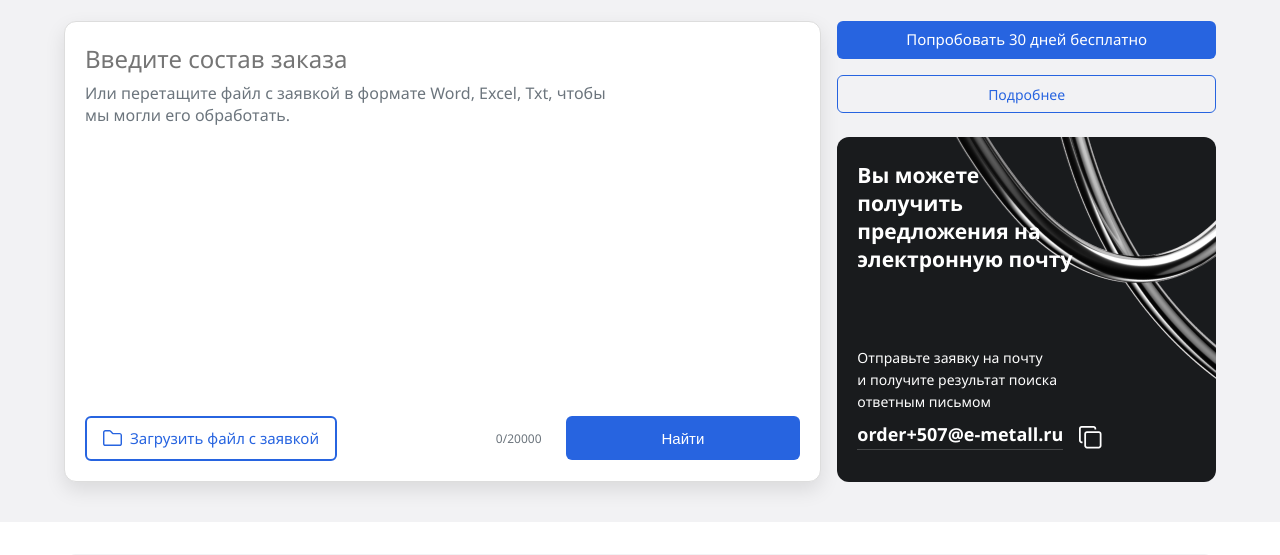
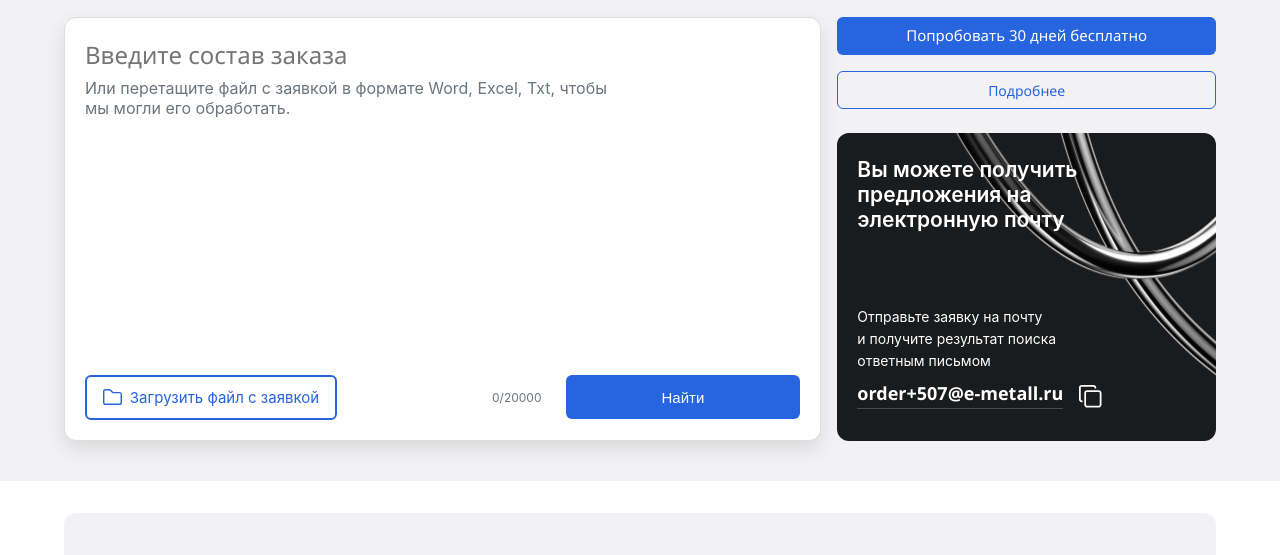
Before and after one commit to awsterr/Emetall-AI-Search, a plain HTML site: page index.html in a window 1280 px wide. Shown: the part 102-657 px from the top of the page. Drawn offline with Linux system fonts and the light colour scheme.

Commit message:
import fix

```diff
--- a/#source/styles.scss
+++ b/#source/styles.scss
@@ -24,9 +24,20 @@
 // }
 
 body {
-   font-family: 'Segoe UI', 'Arial', sans-serif;
-   color: $text-color;
+   font-family:
+      -apple-system,
+      /* macOS и iOS */
+      BlinkMacSystemFont,
+      /* запасной системный шрифт на старых macOS */
+      "Segoe UI",
+      /* Windows */
+      Roboto,
+      /* Android */
+      "Helvetica Neue", Helvetica, Arial,
+      /* универсальные sans-serif */
+      sans-serif;
 }
+
 
 a {
    font-family: 'Segoe UI', 'Arial', sans-serif;
```
Also changed, not shown: css/styles.css.
